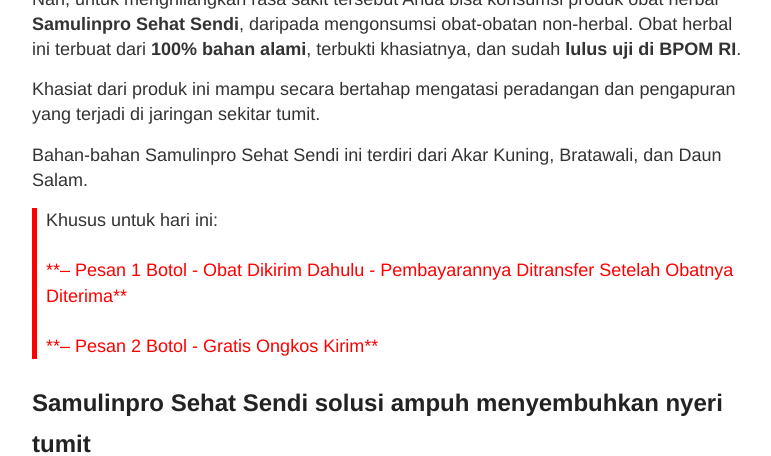
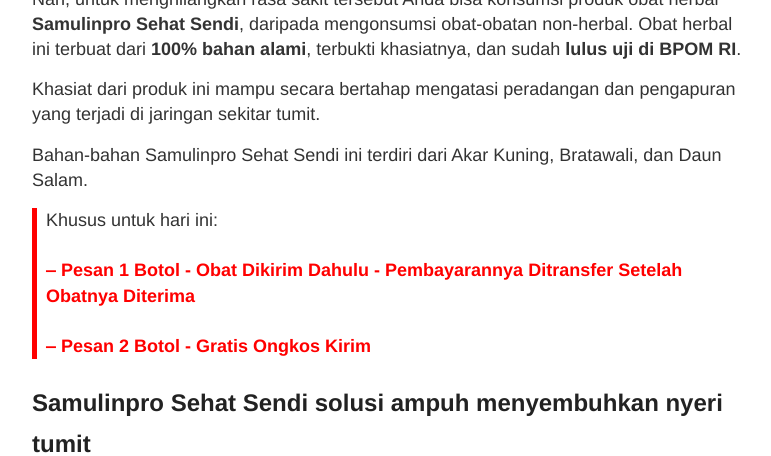
Before and after one commit to zeinherbal/zeinherbal.github.io, a Jekyll site: the page built from _posts/2019-12-10-obat-nyeri-tumit.md, in a window 1280 px wide and 900 px high, scrolled down 381 px, cut to the strip 0-456 px from the top of the window. Shown: the whole strip, without its empty margins (248-1019 px from the left). Built offline with Jekyll 4.4.1, drawn with Linux system fonts in a browser that asks for light colours; a script that is not in the unit is left out.

Commit message:
Update 2019-12-10-obat-nyeri-tumit.md

```diff
--- a/_posts/2019-12-10-obat-nyeri-tumit.md
+++ b/_posts/2019-12-10-obat-nyeri-tumit.md
@@ -23,10 +23,10 @@
 Khusus untuk hari ini:
 <br/>
 <br/>
-<span style="color: red;">**‒ Pesan 1 Botol - Obat Dikirim Dahulu - Pembayarannya Ditransfer Setelah Obatnya Diterima**</span>
+<strong style="color: red;">‒ Pesan 1 Botol - Obat Dikirim Dahulu - Pembayarannya Ditransfer Setelah Obatnya Diterima</strong>
 <br/>
 <br/>
-<span style="color: red;">**‒ Pesan 2 Botol - Gratis Ongkos Kirim**</span>
+<strong style="color: red;">‒ Pesan 2 Botol - Gratis Ongkos Kirim</strong>
 </div>
 
 ## Samulinpro Sehat Sendi solusi ampuh menyembuhkan nyeri tumit
```
